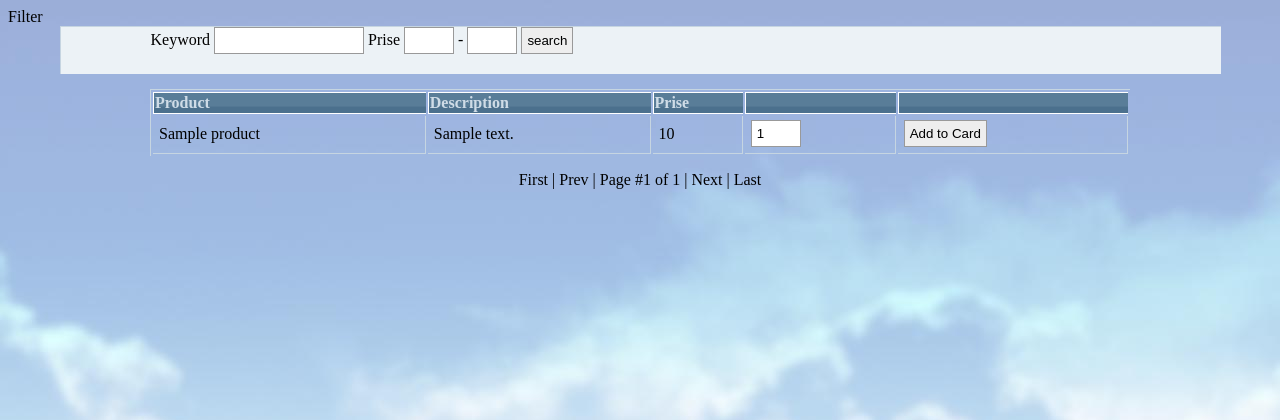
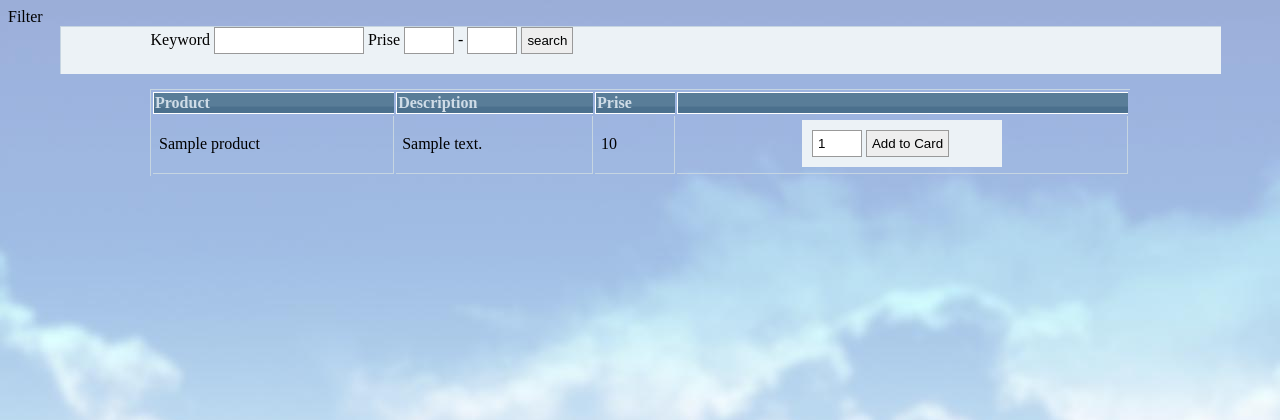
Before and after one commit to NTsvyatkov/itacademy, a Flask app: page /buygrid in a window 1280 px wide. Shown: the top 420 px of the page. Run offline with Flask 2, Linux system fonts and the light colour scheme; tables that the repository leaves empty hold one stand-in row (values such as "Sample post"); some libraries are stand-ins or nearby versions.

Commit message:
[id49]Page for buying products

```diff
--- a/store/static/styles/style.css
+++ b/store/static/styles/style.css
@@ -171,3 +171,8 @@ input[type="button"]:active{ margin-top:1px; }
 
 
 }
+.by_form{
+    width:180px;
+    padding:10px;
+    margin:auto;
+}
--- a/store/templates/products_buy.html
+++ b/store/templates/product_buy.html
@@ -19,7 +19,7 @@
                             table_grid.appendChild(tr[i]);
                             tr[i].id=i;
                             if (i % 2 == 0) tr[i].style.background = "#c0c0c0";
-                            for (var j=0; j<=4; j++)
+                            for (var j=0; j<=3; j++)
                                 {
                                     tr[i].appendChild(document.createElement('TD'));
                                 }
@@ -73,13 +73,10 @@
                             tr[k].cells[0].innerHTML = json.products[product_k].name;
                             tr[k].cells[1].innerHTML = json.products[product_k].description;
                             tr[k].cells[2].innerHTML = json.products[product_k].price;
-//                          tr[k].cells[3].innerHTML = json.products[product_k].role_id;
-//                          tr[k].cells[4].innerHTML = json.products[product_k].email;
-//                          tr[k].cells[5].innerHTML = json.products[product_k].region_id;"
-                            tr[k].cells[3].innerHTML = "<input type='text' style='width:50px' value = 1 name=" + k + ">";
-                            tr[k].cells[4].innerHTML = "<input type='submit' value='Add to Card' id='search_button'  alt=" + k + ">";
+                            tr[k].cells[3].innerHTML = "<form method='post' action='' class='by_form'>"+"<input type='text' style='width:50px' value = 1 name = " + json.products[product_k].id + " > "+"<input type='submit' value='Add to Card' id='search_button'  alt=" + k + ">"+"</form>";
+//                            tr[k].cells[4].innerHTML = "<input type='submit' value='Add to Card' id='search_button'  alt=" + k + ">";
                             tr[k].cells[3].abbr=k;
-                            tr[k].cells[4].abbr=k;
+//                            tr[k].cells[4].abbr=k;
 //                          tr[k].cells[3].onclick = function edit_tr2()
 //                              {
 //                                  alert ('Edit '+tr[this.abbr].cells[1].innerHTML+'');
@@ -162,20 +159,10 @@
                             Prise
                         </th>
                         <th>
-                        </th>
-                        <th>
+
                         </th>
                     </tr>
                 </table>
-
-                <div style="text-align: center">
-                    {% if pagination.has_prev %}<a href="{{ url_for('buygrid', page = 1) }}"> First </a>{% else %} First{% endif %} |
-                    {% if pagination.has_prev %}<a href="{{ url_for('buygrid', page = pagination.prev_num) }}"> Prev</a>{% else %} Prev{% endif %} |
-                    Page #{{pagination.page}} of {{pagination.pages}} |
-                    {% if pagination.has_next %}<a href="{{ url_for('productgrid', page = pagination.next_num) }}">Next </a>{% else %}Next {% endif %} |
-                    {% if pagination.has_next %}<a href="{{ url_for('productgrid', page = pagination.pages) }}">Last </a>{% else %}Last {% endif %}
-
-                </div>
 
             </div>
         </div>
--- a/store/views/products_buy.py
+++ b/store/views/products_buy.py
@@ -7,11 +7,6 @@ from views import app
 from models.product_dao import Product
 
 
-#@app.route('/buygrid')
-#def buy_product():
-#    return render_template('products_buy.html')
-
-
 @app.route('/buy', methods = ['GET'])
 def buy():
     list = list_products()
@@ -19,6 +14,13 @@ def buy():
     for i in list:
         array.append({'id':i.id,'name':i.name,'price':i.price, 'description':i.description})
     return make_response(jsonify(products=array),200)
+
+
+@app.route('/buygrid', methods = ['POST'])
+def buyPost():
+    print(request.form)
+    return render_template('product_buy.html')
+
 
 
 @app.route('/buygrid', methods = ['POST'])
@@ -38,15 +40,16 @@ def filterBuyProduct():
     for i in list:
         array.append({'id':i.id,'name':i.name,'price':i.price, 'description':i.description})
     return make_response(jsonify(products=array),200)
-    #return make_response(render_template('products_buy.html'),jsonify(products=array),200)
+    #return make_response(render_template('product_buy.html'),jsonify(products=array),200)
+
 
 
 
 @app.route('/buygrid')
-@app.route('/buygrid/<int:page>')
+#@app.route('/buygrid/<int:page>')
 def buyProducts(page=1):
-    all_rec = list_products()
-    pagination = Pagination(5, all_rec, page)
-    products = pagination.pager()
-    return render_template('products_buy.html', products=products, pagination=pagination)
-    #return render_template('products_buy.html')
+    #all_rec = list_products()
+    #pagination = Pagination(5, all_rec, page)
+    #products = pagination.pager()
+    #return render_template('product_buy.html', products=products, pagination=pagination)
+    return render_template('product_buy.html')
```
